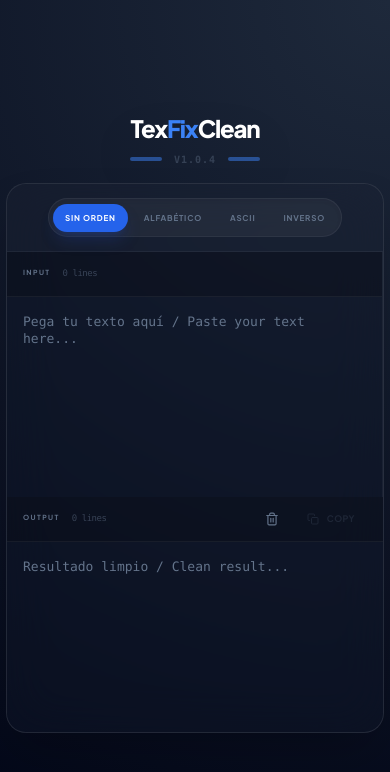
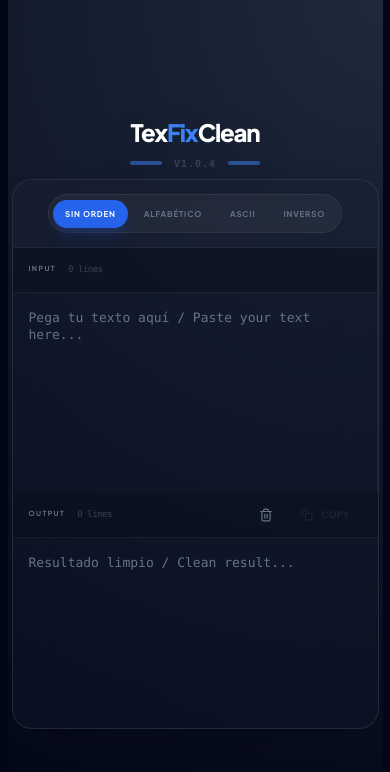
Before and after one commit to EstickSB/Tex-FixClean, an Astro site: page / in a window 390 px wide. Built offline with nearby package versions, Linux system fonts and the light colour scheme; Astro itself is replaced by a stand-in of ours.

Commit message:
feat: update

```diff
--- a/src/components/App.jsx
+++ b/src/components/App.jsx
@@ -81,7 +81,7 @@ const App = () => {
   };
 
   return (
-    <div className="w-full flex flex-col items-center justify-center min-h-[100dvh] p-1.5 sm:p-4 md:p-6 overflow-x-hidden">
+    <div className="w-full flex flex-col items-center justify-center min-h-screen p-1 sm:p-4 md:p-6 overflow-x-hidden">
       <Header />
 
       <main className="w-full max-w-5xl glass rounded-[20px] sm:rounded-[32px] shadow-2xl flex flex-col min-h-[450px] sm:h-[530px] border border-white/10 relative transition-all duration-300 overflow-hidden">
--- a/src/components/Header.jsx
+++ b/src/components/Header.jsx
@@ -1,6 +1,6 @@
 const Header = () => {
   return (
-    <div className="flex flex-col items-center mb-4 md:mb-8 text-center">
+    <div className="flex flex-col items-center mb-2 sm:mb-4 md:mb-8 text-center">
       <h1 className="text-2xl sm:text-4xl md:text-5xl font-black tracking-tighter text-white drop-shadow-2xl">
         Tex<span className="text-blue-500">Fix</span>Clean
       </h1>
--- a/src/layouts/Layout.astro
+++ b/src/layouts/Layout.astro
@@ -67,7 +67,7 @@ import "../styles/global.css";
 
       /* Base sizing for extension and desktop */
       html {
-        width: 780px;
+        width: 375px;
         max-width: 100vw;
         margin: 0 auto;
         background-color: #020617;
@@ -75,7 +75,7 @@ import "../styles/global.css";
       }
 
       /* Responsive layout for web */
-      @media (min-width: 1280px) {
+      @media (min-width: 640px) {
         html {
           max-width: none;
           width: 100%;
```
Also changed, not shown: 3 other files.
